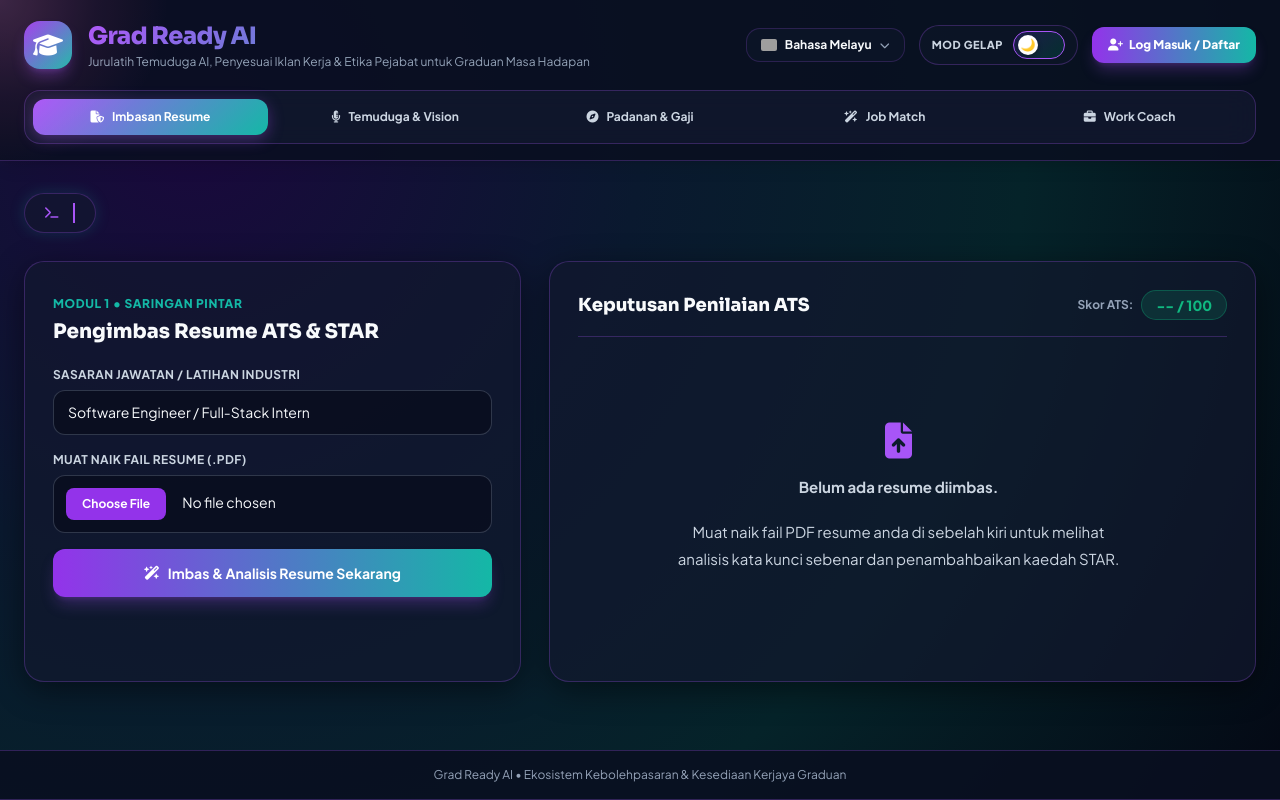
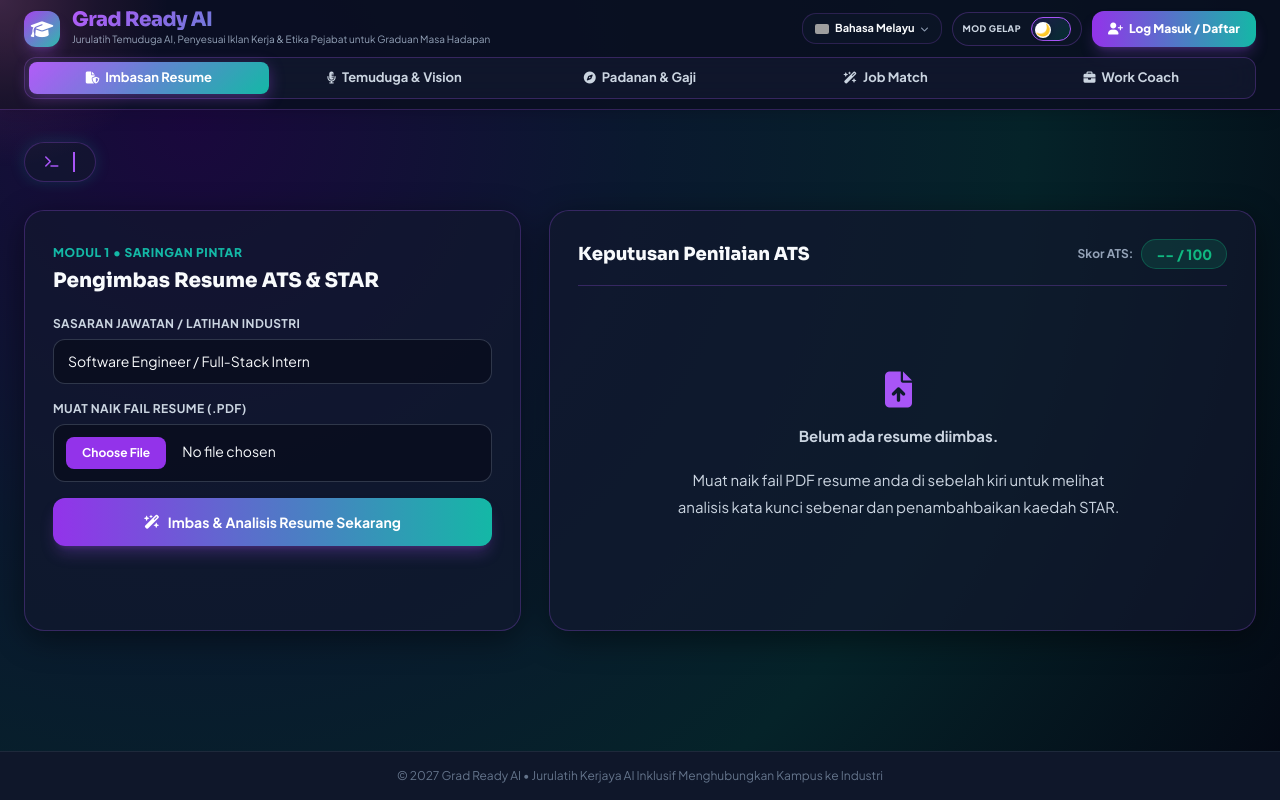
Before and after one commit to qaisara404/grad-ready-AI, a plain HTML site: page templates/index.html in a window 1280 px wide. Drawn offline with nearby package versions, Linux system fonts and the light colour scheme; grey boxes are pictures that could not be loaded.

Commit message:
Update index.html

```diff
--- a/templates/index.html
+++ b/templates/index.html
@@ -253,8 +253,8 @@
         .switch {
             position: relative;
             display: inline-block;
-            width: 52px;
-            height: 28px;
+            width: 44px;
+            height: 22px;
         }
 
         .switch input {
@@ -280,10 +280,10 @@
             align-items: center;
             justify-content: center;
             font-size: 12px;
-            height: 20px;
-            width: 20px;
-            left: 4px;
-            bottom: 3px;
+            height: 16px;
+            width: 16px;
+            left: 3px;
+            bottom: 2px;
             background: white;
             transition: 0.4s cubic-bezier(0.4, 0, 0.2, 1);
             border-radius: 50%;
@@ -297,7 +297,7 @@
 
         input:checked + .slider:before {
             content: "☀️";
-            transform: translateX(24px);
+            transform: translateX(20px);
             background: #FFFBEB;
         }
 
@@ -356,79 +356,85 @@
     <!-- 🌸 SOFT PINK GRADIENT CURSOR AURA -->
     <div class="cursor-glow" id="cursor-glow"></div>
 
-    <!-- TOP HERO HEADER (Tanpa badge iGEN 2027 • KPTM AS) -->
-    <header class="top-header-shell shadow-lg">
-        <div class="max-w-7xl mx-auto px-6 py-5 flex flex-col lg:flex-row justify-between items-center gap-4">
-            <div class="flex items-center gap-4">
-                <div class="w-12 h-12 rounded-2xl bg-gradient-to-br from-purple-600 to-teal-500 flex items-center justify-center text-2xl text-white shadow-lg shadow-purple-500/30">
+        <!-- TOP HERO HEADER (COMPACT & SLEEK) -->
+    <header class="top-header-shell shadow-lg sticky top-0 z-50">
+        <!-- Rapatkan padding dari py-5 ke py-2.5 -->
+        <div class="max-w-7xl mx-auto px-6 py-2.5 flex flex-col md:flex-row justify-between items-center gap-3">
+            <div class="flex items-center gap-3">
+                <!-- Mengecilkan kotak ikon dari w-12 h-12 ke w-9 h-9 -->
+                <div class="w-9 h-9 rounded-xl bg-gradient-to-br from-purple-600 to-teal-500 flex items-center justify-center text-lg text-white shadow-lg shadow-purple-500/25 shrink-0">
                     <i class="fa-solid fa-graduation-cap"></i>
                 </div>
                 <div>
-                    <h1 class="text-2xl font-extrabold tracking-tight" style="font-family: 'Sora', sans-serif; background: linear-gradient(135deg, var(--accent-purple), var(--accent-teal)); -webkit-background-clip: text; background-clip: text; -webkit-text-fill-color: transparent;">Grad Ready AI</h1>
-                    <p class="text-xs mt-0.5" style="color: var(--text-muted);" id="header-desc">Inclusive AI Interview, Job Tailor & Workplace Coach for Future Graduates</p>
+                    <!-- Saiz text tajuk kekal, tetapi rapatkan margin -->
+                    <h1 class="text-xl font-extrabold tracking-tight leading-none" style="font-family: 'Sora', sans-serif; background: linear-gradient(135deg, var(--accent-purple), var(--accent-teal)); -webkit-background-clip: text; background-clip: text; -webkit-text-fill-color: transparent;">Grad Ready AI</h1>
+                    <p class="text-[10px] mt-0.5" style="color: var(--text-muted);" id="header-desc">Inclusive AI Interview, Job Tailor & Workplace Coach for Future Graduates</p>
                 </div>
             </div>
 
-            <!-- CONTROLS: DROPDOWN BAHASA, CAPSULE SLIDER TEMA & PROFIL BULAT -->
-            <div class="flex flex-wrap items-center gap-3.5">
-                <!-- 1. Dropdown Bahasa (Bendera MY & US) -->
+            <!-- CONTROLS: Susun secara horizontal rapat (py-1.5) -->
+            <div class="flex flex-wrap items-center gap-2.5">
+                <!-- Dropdown Bahasa (Compact) -->
                 <div class="relative" id="lang-dropdown-wrapper">
-                    <button onclick="toggleLangDropdown(event)" class="inner-box !py-2 !px-3.5 text-xs font-bold flex items-center gap-2 cursor-pointer hover:border-purple-500">
-                        <img id="current-lang-flag" src="https://flagcdn.com/w20/my.png" class="w-4 h-3 rounded-sm object-cover" alt="Flag">
+                    <button onclick="toggleLangDropdown(event)" class="inner-box !py-1.5 !px-3 text-[11px] font-bold flex items-center gap-1.5 cursor-pointer hover:border-purple-500">
+                        <img id="current-lang-flag" src="https://flagcdn.com/w20/my.png" class="w-3.5 h-2.5 rounded-sm object-cover" alt="Flag">
                         <span id="current-lang-label">Bahasa Melayu</span>
-                        <i class="fa-solid fa-chevron-down text-[10px]" style="color: var(--text-muted);"></i>
+                        <i class="fa-solid fa-chevron-down text-[8px]" style="color: var(--text-muted);"></i>
                     </button>
-                    <div id="lang-dropdown-menu" class="absolute right-0 mt-2 w-44 glass-card !p-2 hidden z-50">
-                        <button onclick="pilihBahasa('MY')" class="w-full px-3 py-2 rounded-lg text-left text-xs font-bold hover:bg-purple-500/15 flex items-center gap-2.5 transition">
-                            <img src="https://flagcdn.com/w20/my.png" class="w-4 h-3 rounded-sm object-cover" alt="MY">
+                    <div id="lang-dropdown-menu" class="absolute right-0 mt-1 w-40 bg-white dark:bg-slate-900 border border-slate-200 dark:border-slate-700 rounded-xl shadow-2xl p-1 hidden z-50">
+                        <button onclick="pilihBahasa('MY')" class="w-full px-2.5 py-1.5 rounded-lg text-left text-[11px] font-bold hover:bg-purple-500/15 flex items-center gap-2 transition">
+                            <img src="https://flagcdn.com/w20/my.png" class="w-3.5 h-2.5 rounded-sm object-cover" alt="MY">
                             <span>🇲🇾 Bahasa Melayu</span>
                         </button>
-                        <button onclick="pilihBahasa('EN')" class="w-full px-3 py-2 rounded-lg text-left text-xs font-bold hover:bg-purple-500/15 flex items-center gap-2.5 transition mt-1">
-                            <img src="https://flagcdn.com/w20/us.png" class="w-4 h-3 rounded-sm object-cover" alt="US">
+                        <button onclick="pilihBahasa('EN')" class="w-full px-2.5 py-1.5 rounded-lg text-left text-[11px] font-bold hover:bg-purple-500/15 flex items-center gap-2 transition mt-0.5">
+                            <img src="https://flagcdn.com/w20/us.png" class="w-3.5 h-2.5 rounded-sm object-cover" alt="US">
                             <span>🇺🇸 English (US)</span>
                         </button>
                     </div>
                 </div>
 
-                <!-- 2. Capsule Pill Slider (Dark / Light Mode) -->
-                <div class="theme-switch-wrapper">
-                    <span class="text-[11px] font-extrabold tracking-wider" style="color: var(--text-secondary);" id="theme-text-label">MOD GELAP</span>
-                    <label class="switch" title="Tukar Mod Gelap / Mod Cerah">
+                <!-- Capsule Pill Slider (Lebih nipis) -->
+                <div class="theme-switch-wrapper !py-1 !px-2.5">
+                    <span class="text-[9px] font-extrabold tracking-wider" style="color: var(--text-secondary);" id="theme-text-label">MOD GELAP</span>
+                    <label class="switch !w-10 !h-6">
                         <input type="checkbox" id="theme-toggle">
-                        <span class="slider"></span>
+                        <span class="slider !rounded-full"></span>
                     </label>
                 </div>
 
-                <!-- 3. Seksyen Login / Profil Bulat ("AA", "QB", "NN") -->
+                <!-- Profile Bulat (Mengecilkan butang login/avatar sedikit) -->
                 <div id="auth-section" class="relative">
-                    <button onclick="bukaModalAuth()" class="bg-gradient-to-r from-purple-600 to-teal-500 hover:from-purple-500 hover:to-teal-400 text-white px-4 py-2.5 rounded-xl text-xs font-extrabold shadow-lg shadow-purple-500/25 transition flex items-center gap-1.5">
+                    <button onclick="bukaModalAuth()" class="bg-gradient-to-r from-purple-600 to-teal-500 hover:from-purple-500 hover:to-teal-400 text-white px-3.5 py-2 rounded-xl text-[11px] font-extrabold shadow-lg shadow-purple-500/20 transition flex items-center gap-1">
                         <i class="fa-solid fa-user-plus"></i> <span id="btn-login-text">Log Masuk / Daftar</span>
                     </button>
                 </div>
             </div>
         </div>
 
-        <!-- 5 NAVBAR MODEN (Tanpa Nombor 1,2,3,4,5 di depan) -->
-        <div class="max-w-7xl mx-auto px-6 pb-4">
-            <nav class="grid grid-cols-2 md:grid-cols-3 lg:grid-cols-5 gap-2.5 nav-bar-shell p-2 rounded-2xl">
-                <button onclick="bukaTab('tab-resume')" id="btn-tab-resume" class="nav-btn nav-btn-active py-2.5 px-3 rounded-xl font-bold text-xs flex items-center justify-center gap-2 transition-all">
-                    <i class="fa-solid fa-file-shield"></i> <span id="nav-1">Imbasan Resume</span>
+        <!-- 5 NAVBAR MODEN (SAIZ TULISAN DIUBAH KE 13PX UNTUK LEBIH JELAS) -->
+        <div class="max-w-7xl mx-auto px-6 pb-2.5">
+            <nav class="grid grid-cols-2 md:grid-cols-3 lg:grid-cols-5 gap-1.5 nav-bar-shell p-1 rounded-xl">
+                <!-- text-xs digantikan dengan text-[13px] pada kelima-lima butang di bawah -->
+                <button onclick="bukaTab('tab-resume')" id="btn-tab-resume" class="nav-btn nav-btn-active py-1.5 px-2.5 rounded-lg font-bold text-[13px] flex items-center justify-center gap-1.5 transition-all">
+                    <i class="fa-solid fa-file-shield text-[12px]"></i> <span id="nav-1">Imbasan Resume</span>
                 </button>
-                <button onclick="bukaTab('tab-temuduga')" id="btn-tab-temuduga" class="nav-btn py-2.5 px-3 rounded-xl font-bold text-xs flex items-center justify-center gap-2 transition-all">
-                    <i class="fa-solid fa-microphone-lines"></i> <span id="nav-2">Temuduga & Vision</span>
+                <button onclick="bukaTab('tab-temuduga')" id="btn-tab-temuduga" class="nav-btn py-1.5 px-2.5 rounded-lg font-bold text-[13px] flex items-center justify-center gap-1.5 transition-all">
+                    <i class="fa-solid fa-microphone-lines text-[12px]"></i> <span id="nav-2">Temuduga & Vision</span>
                 </button>
-                <button onclick="bukaTab('tab-padanan')" id="btn-tab-padanan" class="nav-btn py-2.5 px-3 rounded-xl font-bold text-xs flex items-center justify-center gap-2 transition-all">
-                    <i class="fa-solid fa-compass"></i> <span id="nav-3">Padanan & Gaji</span>
+                <button onclick="bukaTab('tab-padanan')" id="btn-tab-padanan" class="nav-btn py-1.5 px-2.5 rounded-lg font-bold text-[13px] flex items-center justify-center gap-1.5 transition-all">
+                    <i class="fa-solid fa-compass text-[12px]"></i> <span id="nav-3">Padanan & Gaji</span>
                 </button>
-                <button onclick="bukaTab('tab-jobmatch')" id="btn-tab-jobmatch" class="nav-btn py-2.5 px-3 rounded-xl font-bold text-xs flex items-center justify-center gap-2 transition-all">
-                    <i class="fa-solid fa-wand-magic-sparkles"></i> <span id="nav-4">Job Match</span>
+                <button onclick="bukaTab('tab-jobmatch')" id="btn-tab-jobmatch" class="nav-btn py-1.5 px-2.5 rounded-lg font-bold text-[13px] flex items-center justify-center gap-1.5 transition-all">
+                    <i class="fa-solid fa-wand-magic-sparkles text-[12px]"></i> <span id="nav-4">Job Match</span>
                 </button>
-                <button onclick="bukaTab('tab-workcoach')" id="btn-tab-workcoach" class="nav-btn py-2.5 px-3 rounded-xl font-bold text-xs flex items-center justify-center gap-2 transition-all">
-                    <i class="fa-solid fa-briefcase"></i> <span id="nav-5">Work Coach</span>
+                <button onclick="bukaTab('tab-workcoach')" id="btn-tab-workcoach" class="nav-btn py-1.5 px-2.5 rounded-lg font-bold text-[13px] flex items-center justify-center gap-1.5 transition-all">
+                    <i class="fa-solid fa-briefcase text-[12px]"></i> <span id="nav-5">Work Coach</span>
                 </button>
             </nav>
         </div>
+
     </header>
+
 
     <!-- MAIN CONTENT -->
     <main class="max-w-7xl mx-auto px-6 py-8 flex-grow w-full">
@@ -842,9 +848,11 @@
     </main>
 
     <!-- FOOTER ASAL YANG KEMAS & MINIMALIS -->
-    <footer class="top-header-shell border-t py-4 px-6 text-center text-xs" style="color: var(--text-muted); border-color: var(--glass-border);" id="footer-text">
-        Grad Ready AI • Ekosistem Kebolehpasaran & Kesediaan Kerjaya Graduan
+    <footer class="bg-white dark:bg-slate-900 border-t border-slate-200 dark:border-slate-800 py-4 px-6 text-center text-xs text-slate-500" id="footer-text">
+        &copy; 2027 Grad Ready AI • Inclusive AI Career Coach Bridging Campus to Industry
     </footer>
+
+
 
     <!-- ⬆️ FLOATING ROUNDED BACK TO TOP BUTTON -->
     <button class="btn-back-to-top" id="btn-back-to-top" onclick="scrollToTop()" title="Kembali ke Atas">
@@ -864,7 +872,7 @@
                 <p class="text-xs leading-relaxed" style="color: var(--text-muted);" id="modal-login-desc">Apabila anda log masuk, nama penuh anda akan dimasukkan secara automatik ke dalam surat Cover Letter & draf e-mel.</p>
                 <div>
                     <label class="theme-label" id="modal-login-email-lbl">Emel</label>
-                    <input type="email" id="login-emel" placeholder="jlopez@gmail.com" class="theme-input">
+                    <input type="email" id="login-emel" placeholder="ali@gmail.com" class="theme-input">
                 </div>
                 <div>
                     <label class="theme-label" id="modal-login-pass-lbl">Kata Laluan</label>
@@ -883,7 +891,7 @@
                 </div>
                 <div>
                     <label class="theme-label" id="modal-reg-email-lbl">Emel</label>
-                    <input type="email" id="reg-emel" placeholder="ali@kptm.edu.my" class="theme-input">
+                    <input type="email" id="reg-emel" placeholder="ali@gmail.com" class="theme-input">
                 </div>
                 <div>
                     <label class="theme-label" id="modal-reg-pass-lbl">Kata Laluan (Min. 6 Aksara)</label>
@@ -1256,7 +1264,8 @@
             setTeks('modal-reg-btn', isEN ? "Sign Up & Log In" : "Daftar & Terus Log Masuk");
             setTeks('modal-has-acc', isEN ? "Already have an account?" : "Sudah ada akaun?");
             setTeks('modal-goto-login', isEN ? "Log In Here" : "Log Masuk Sini");
-            setTeks('footer-text', isEN ? "Grad Ready AI • Graduate Employability & Career Readiness Ecosystem" : "Grad Ready AI • Ekosistem Kebolehpasaran & Kesediaan Kerjaya Graduan");
+            setTeks('footer-text', isEN ? "© 2027 Grad Ready AI • Inclusive AI Career Coach Bridging Campus to Industry" : "© 2027 Grad Ready AI • Jurulatih Kerjaya AI Inklusif Menghubungkan Kampus ke Industri");
+
         }
 
         function bukaModalAuth() {
```
